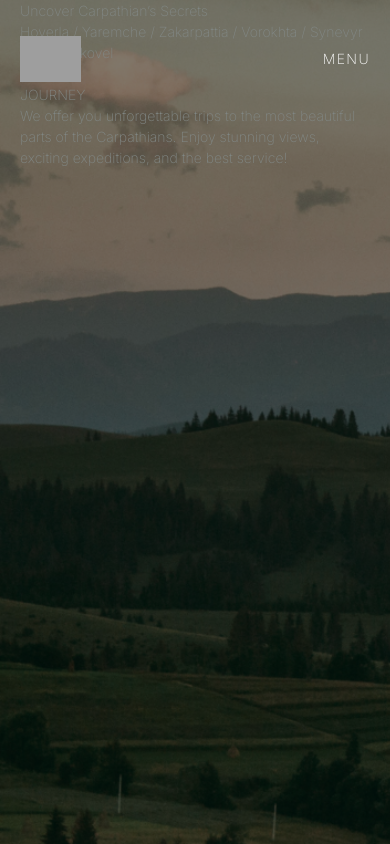
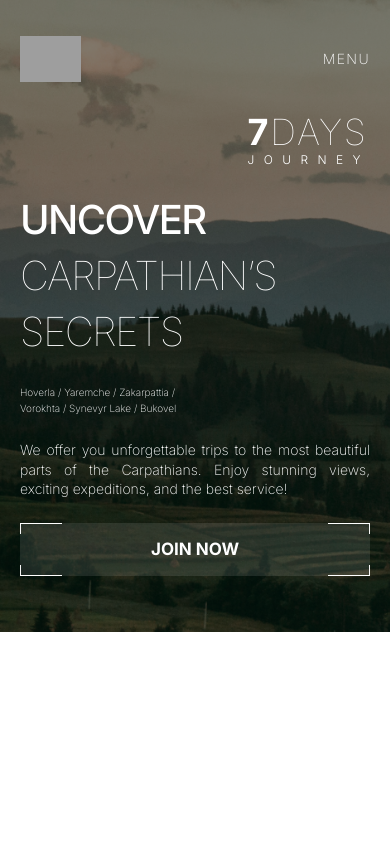
Before and after one commit to RomanPyryn/carp-travel, a Next.js app: page / in a window 390 px wide. Built offline with nearby package versions, Linux system fonts and the light colour scheme; grey boxes are pictures that could not be loaded.

Commit message:
add hero styles for tablet and desktop

```diff
--- a/src/app/globals.scss
+++ b/src/app/globals.scss
@@ -26,25 +26,7 @@ body {
 }
 
 .bold {
-  @apply font-bold;
-}
-
-.hero {
-  height: 100vh;
-  background-image: url(../../public/images/hero/hero-bg.png);
-  background-color: rgba(2, 15, 8, 0.5);
-  background-size: cover;
-  background-repeat: no-repeat;
-}
-.hero:after {
-  content: '';
-  position: absolute;
-  top: 0;
-  left: 0;
-  right: 0;
-  bottom: 0;
-  background: rgba(2, 15, 8, 0.5);
-  z-index: 1;
+  @apply font-bold leading-[1];
 }
 
 .menu {
@@ -78,3 +60,56 @@ body {
     @apply inline-flex flex-col gap-12 text-lg tracking-[0.1125rem] md:flex-row md:gap-6 md:text-sm md:items-center xl:gap-14;
   }
 }
+
+.btn-join {
+  position: relative;
+
+  &::before,
+  &::after {
+    position: absolute;
+    content: '';
+    top: 0;
+    left: 0;
+    width: 100%;
+    height: 100%;
+    @media screen and (max-width: 767.98px) {
+      background-image: url(../../public/images/button/btn-frame-m.svg);
+      background-size: auto;
+      background-repeat: no-repeat;
+    }
+    @media screen and (min-width: 768px) and (max-width: 1279.98px) {
+      background-image: url(../../public/images/button/btn-frame-t.svg);
+      background-size: auto;
+      background-repeat: no-repeat;
+    }
+    @media screen and (min-width: 1280px) {
+      background-image: url(../../public/images/button/btn-frame-d.svg);
+      background-size: auto;
+      background-repeat: no-repeat;
+    }
+  }
+
+  &::after {
+    transform: rotate(180deg);
+  }
+}
+
+section {
+  background-color: rgba(2, 15, 8, 0.5);
+  background-size: cover;
+  background-repeat: no-repeat;
+  &:after {
+    content: '';
+    position: absolute;
+    top: 0;
+    left: 0;
+    right: 0;
+    bottom: 0;
+    background: rgba(2, 15, 8, 0.5);
+    z-index: 1;
+  }
+}
+
+.hero {
+  background-image: url(../../public/images/hero/hero-bg.png);
+}
--- a/src/components/Header.tsx
+++ b/src/components/Header.tsx
@@ -9,7 +9,7 @@ export default function Header() {
     setOpen(!open);
   };
   return (
-    <header className="header absolute z-[2] w-full py-9 tracking-[0.0875rem]">
+    <header className="header absolute z-[3] w-full py-9 tracking-[0.0875rem]">
       <div className="container">
         <div className="flex justify-between">
           <Link href="./">
--- a/src/components/Hero.tsx
+++ b/src/components/Hero.tsx
@@ -1,20 +1,21 @@
 export default function Hero() {
   return (
-    <section className="hero relative ">
-      <div className="container">
-        <div>
-          <h1>Uncover Carpathian’s Secrets</h1>
-          <p>Hoverla / Yaremche / Zakarpattia / Vorokhta / Synevyr Lake / Bukovel</p>
+    <section className="hero relative pt-28 pb-14 md:pt-32 md:pb-16 xl:pt-[130px] xl:pb-[104px]">
+      <div className="container relative z-[2] smOnly:space-y-6 md:flex md:gap-12 xl:gap-[200px]">
+        <div className="smOnly:pt-20 space-y-6 md:space-y-[68px] xl:space-y-[148px]">
+          <h1 className="uppercase font-medium text-[40px] leading-[1.4] -tracking-[1.6px] md:text-[67px] md:-tracking-[2.68px] md:leading-[1.17] xl:text-[98px] xl:-tracking-[3.92px] xl:leading-[1.22]">Uncover <span className="font-thin">Carpathian’s Secrets</span></h1>
+          <p className="font-extralight text-[10px] leading-[1.6] max-w-[160px] md:text-[14px] md:leading-[1.15] md:tracking-[1.26px] md:max-w-[270px] xl:max-w-full xl:text-base xl:leading-[1.5] xl:tracking-[1.44px]">Hoverla / Yaremche / Zakarpattia / Vorokhta / Synevyr Lake / Bukovel</p>
         </div>
-        <div>
-          <div>
-            <p>7DAYS</p>
-            <p>JOURNEY</p>
+        <div className="space-y-6 md:mt-auto md:space-y-[28px]">
+          <div className="absolute right-5 top-0 font-thin xl:right-[50px]">
+            <p className="text-4xl tracking-[1.6992px] md:md:text-[67px] md:tracking-[8.71px] xl:text-[98px] xl:tracking-[0]"><span className="bold">7</span>DAYS</p>
+            <p className="font-light text-xs tracking-[9.4px] md:text-sm md:tracking-[25.9px] xl:text-base xl:tracking-[36.48px]">JOURNEY</p>
           </div>
-          <p>
+          <p className="text-justify font-extralight leading-[1.4] md:text-base md:leading-[1.25] xl:text-lg xl:leading-[1.33]">
             We offer you unforgettable trips to the most beautiful parts of the Carpathians. Enjoy
             stunning views, exciting expeditions, and the best service!
-          </p>
+					</p>
+					<button className="btn-join bold uppercase bg-white/10 w-full py-[18px] text-[17px] leading-[1] md:text-lg md:py-[14px] md:leading-[1.22] xl:text-[32px] xl:py-[16px]">Join now</button>
         </div>
       </div>
     </section>
```
